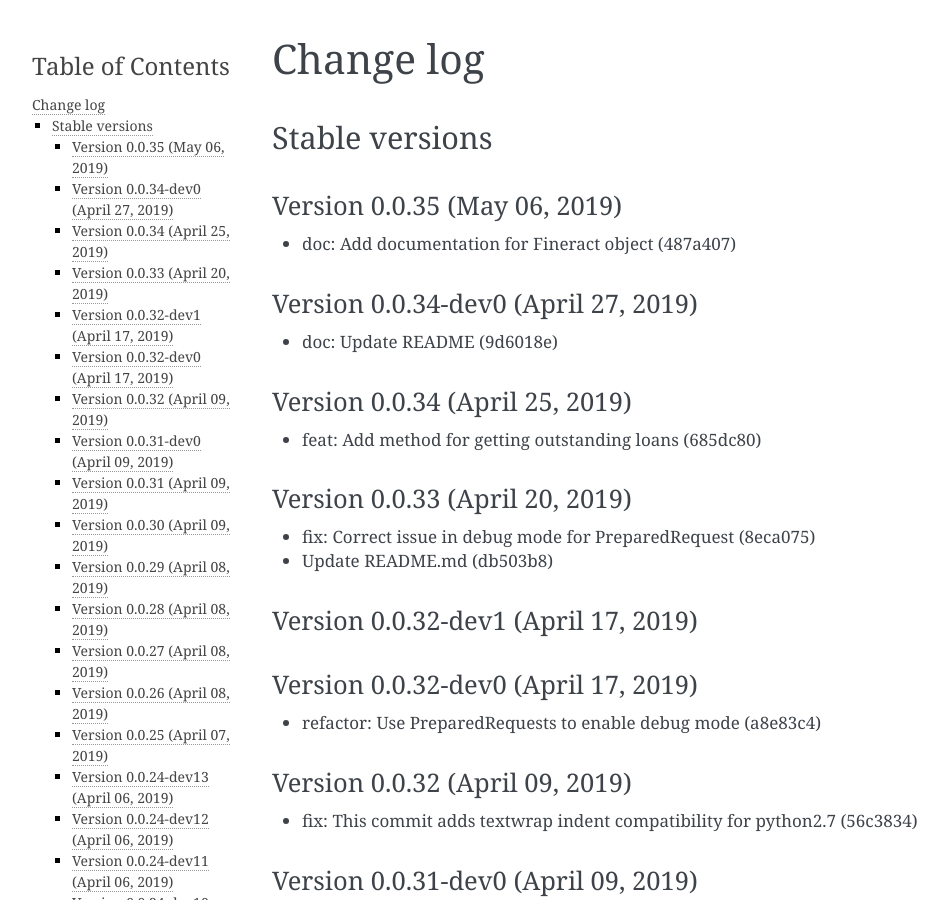
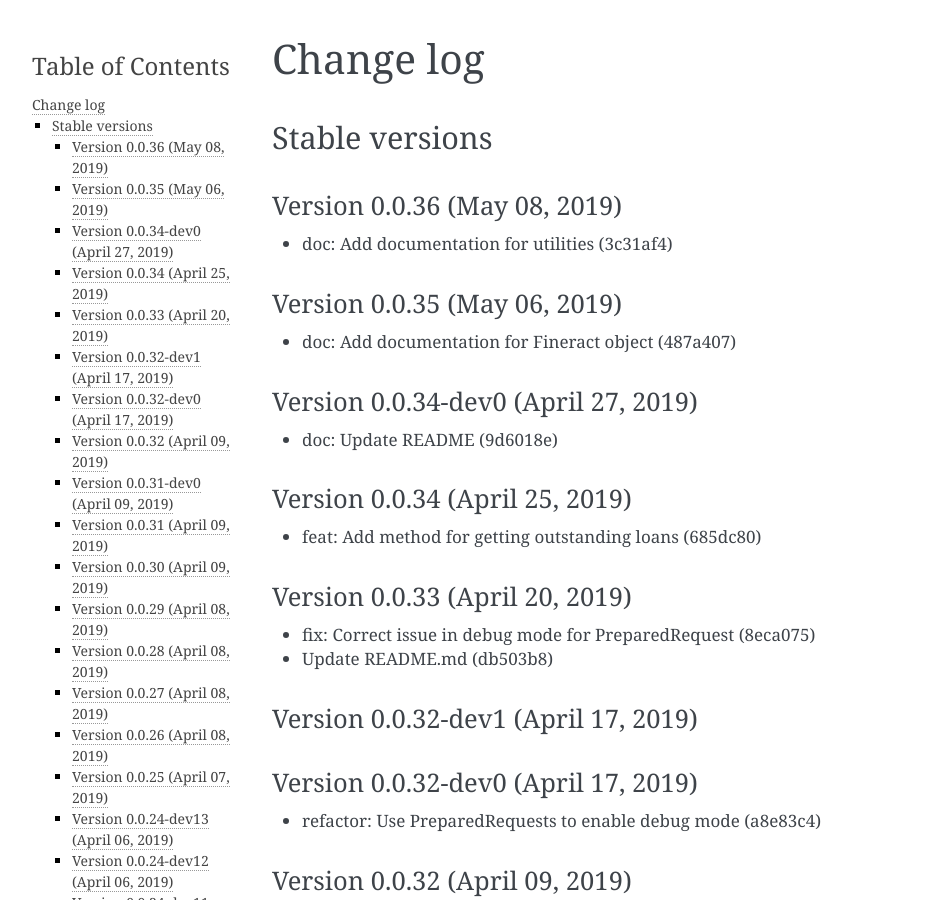
Before and after one commit to mobidevke/PyFineract, a Sphinx documentation site: the page built from docs/changes.rst, in a window 1280 px wide and 900 px high. Shown: the whole window, without its empty margins (148-1096 px from the left). Built offline with Sphinx 7.4.7, drawn with Linux system fonts in a browser that asks for light colours; formulas are drawn with MathJax 3.

Commit message:
Publish version 0.0.36

```diff
--- a/docs/changes.rst
+++ b/docs/changes.rst
@@ -3,6 +3,11 @@ Change log
 
 Stable versions
 ~~~~~~~~~~~~~~~
+
+Version 0.0.36 (May 08, 2019)
+-------------------------------------
+
+* doc: Add documentation for utilities (3c31af4)
 
 Version 0.0.35 (May 06, 2019)
 -------------------------------------
--- a/setup.py
+++ b/setup.py
@@ -2,7 +2,7 @@ import textwrap
 
 import setuptools
 
-version = "0.0.35"
+version = "0.0.36"
 
 if __name__ == '__main__':
     setuptools.setup(
```
